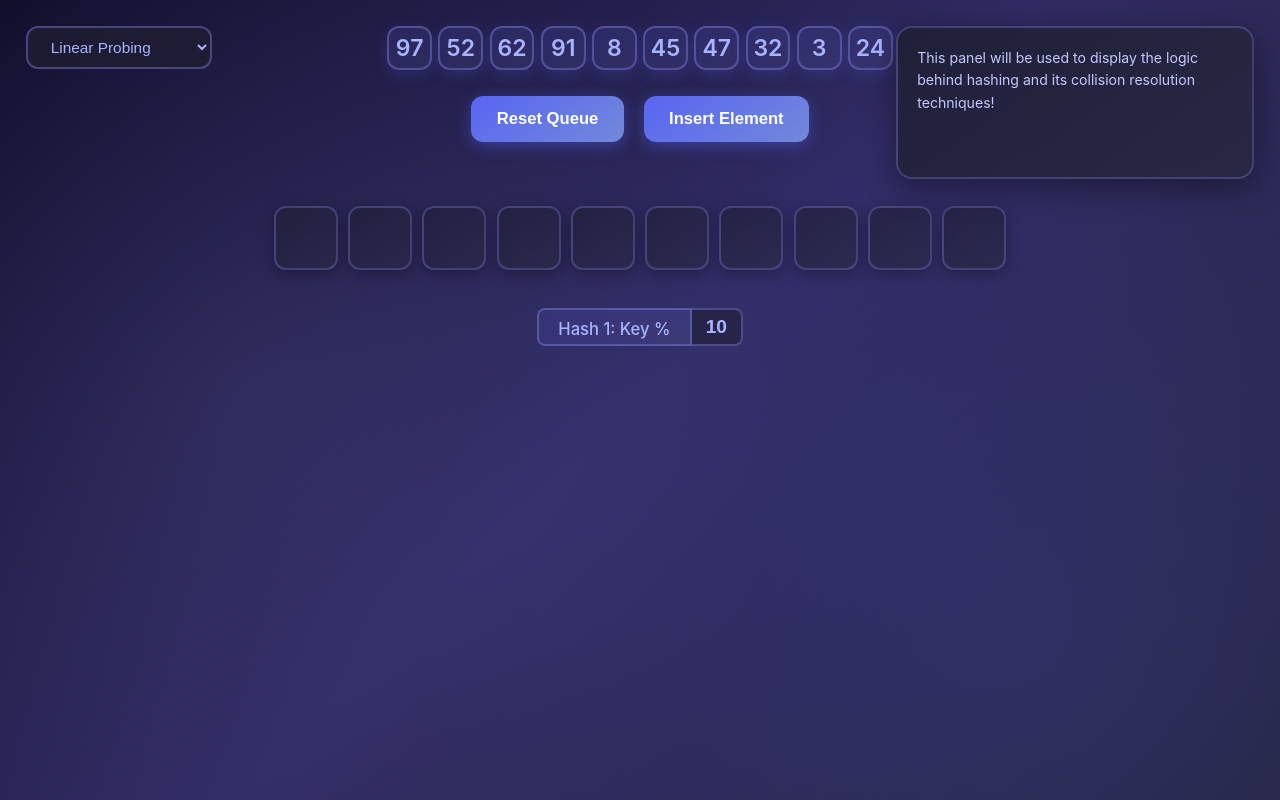
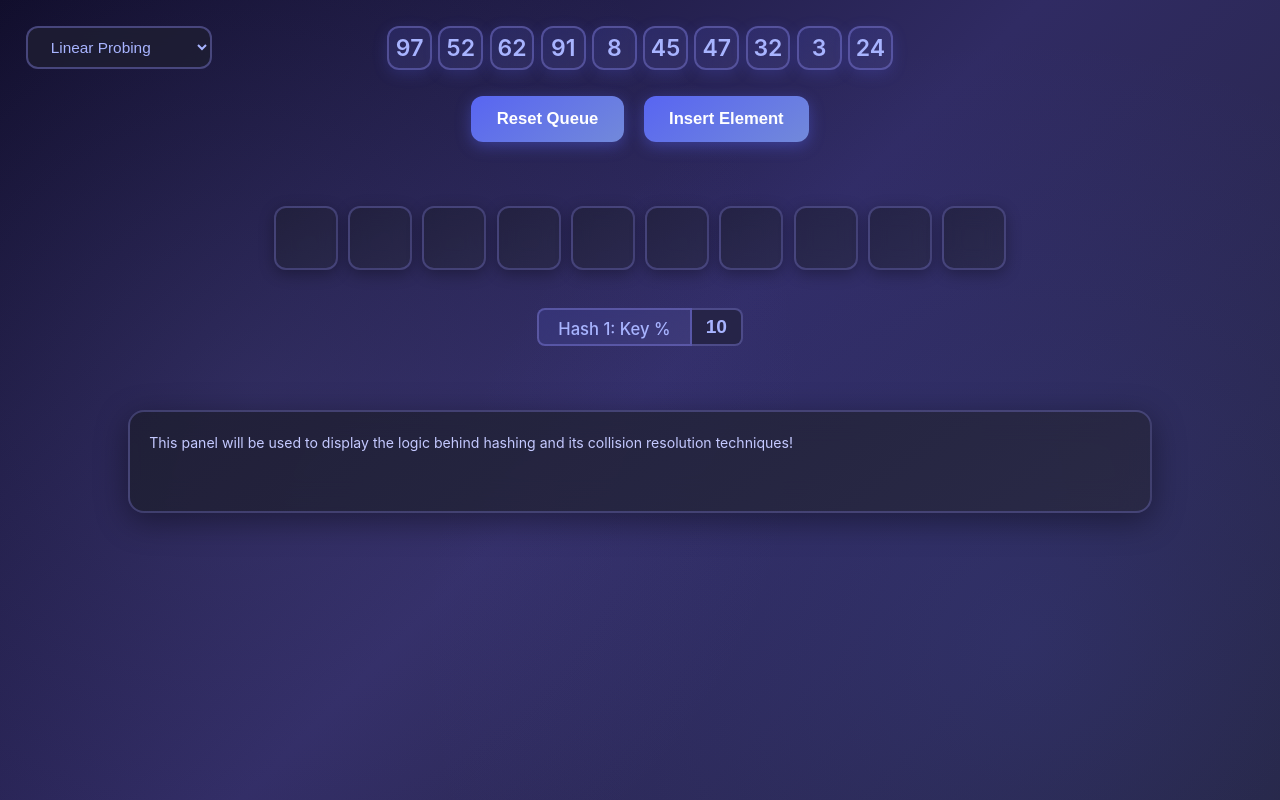
Before and after one commit to ChristianHirschey/HashingVisualizer, a React (Create React App) app: page / in a window 1280 px wide. Built offline with nearby package versions, Linux system fonts and the light colour scheme.

Commit message:
moved info panel for better styling

```diff
--- a/src/App.css
+++ b/src/App.css
@@ -1,9 +1,9 @@
 .App {
-  position: absolute;
+  position: relative;
   margin: 0vw;
   text-align: center;
   background: linear-gradient(135deg, #0f0c29 0%, #302b63 50%, #24243e 100%);
-  height: 100vh;
+  min-height: 100vh;
   width: 100vw;
   overflow-x: hidden;
 }
--- a/src/HashingVisualizer/HashingVisualizer.jsx
+++ b/src/HashingVisualizer/HashingVisualizer.jsx
@@ -170,9 +170,6 @@ export default class HashingVisualizer extends React.Component {
                         <option className="dropdown-option" value="double">Double Hashing</option>
                     </select>
                 </div>
-                <div className="info-panel">
-                    <InfoPanel info={this.state.info} isEmpty={this.state.isEmpty} />
-                </div>
                 <div className="grid-container">
                     {grid.map((value, idx) => (
                         <div className="grid-box" key={idx}>
@@ -200,6 +197,9 @@ export default class HashingVisualizer extends React.Component {
                         </div>
                     )}
                 </div>
+                <div className="info-panel">
+                    <InfoPanel info={this.state.info} isEmpty={this.state.isEmpty} />
+                </div>
             </div>
         )
     }
--- a/src/HashingVisualizer/Info/Info.css
+++ b/src/HashingVisualizer/Info/Info.css
@@ -2,25 +2,45 @@
     background: linear-gradient(145deg, rgba(30, 30, 50, 0.85), rgba(40, 40, 65, 0.85));
     backdrop-filter: blur(15px);
     color: #e0e0e0;
-    width: 28vw;
-    position: absolute;
+    width: 80vw;
+    max-width: 1200px;
+    position: relative;
     border-radius: 16px;
     border: 2px solid rgba(139, 135, 235, 0.3);
-    top: 2vw;
-    right: 2vw;
     text-align: left;
     padding: 1.5vw;
-    min-height: 12vw;
+    min-height: 8vw;
+    margin: 3vw auto 2vw auto;
     font-size: 1.1vw;
     line-height: 1.6;
     box-shadow: 0 8px 32px rgba(0, 0, 0, 0.4);
     transition: all 0.3s ease;
-    z-index: 10;
+    z-index: 1;
+    max-height: 40vh;
+    overflow-y: auto;
   }
 
   .info-panel:hover {
     border-color: rgba(139, 135, 235, 0.5);
     box-shadow: 0 12px 40px rgba(88, 101, 242, 0.3);
+  }
+
+  .info-panel::-webkit-scrollbar {
+    width: 8px;
+  }
+
+  .info-panel::-webkit-scrollbar-track {
+    background: rgba(30, 30, 50, 0.5);
+    border-radius: 10px;
+  }
+
+  .info-panel::-webkit-scrollbar-thumb {
+    background: rgba(139, 135, 235, 0.5);
+    border-radius: 10px;
+  }
+
+  .info-panel::-webkit-scrollbar-thumb:hover {
+    background: rgba(139, 135, 235, 0.7);
   }
 
   .info-panel p {
```
